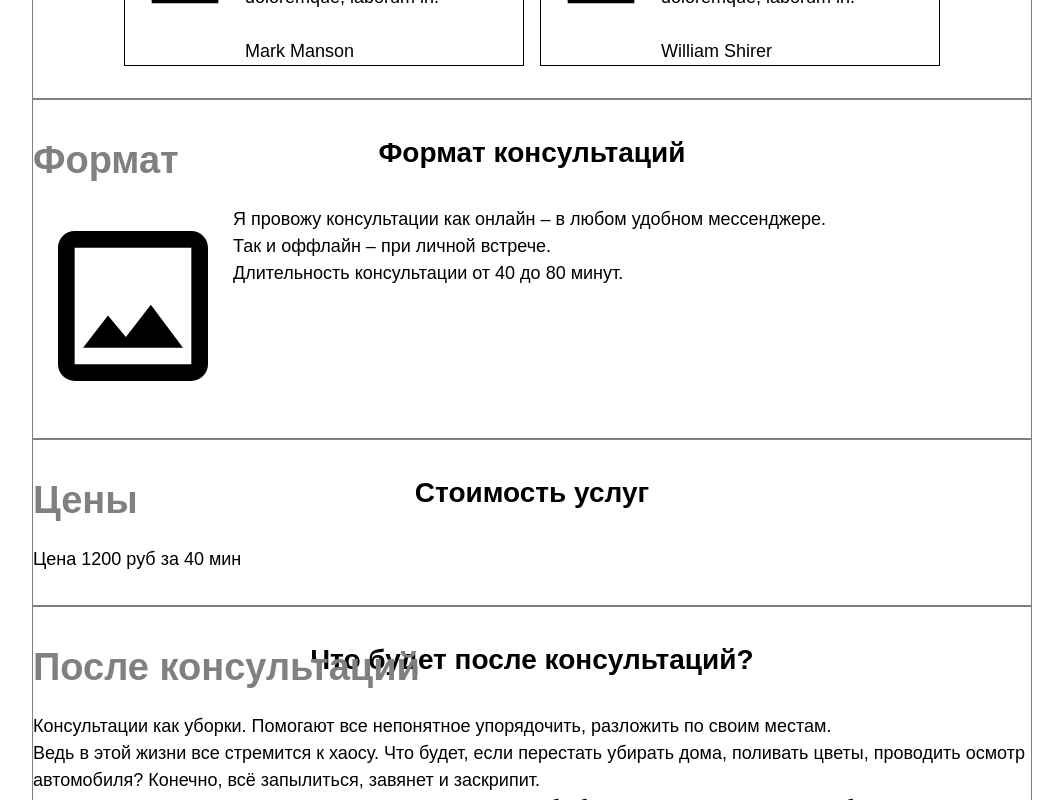
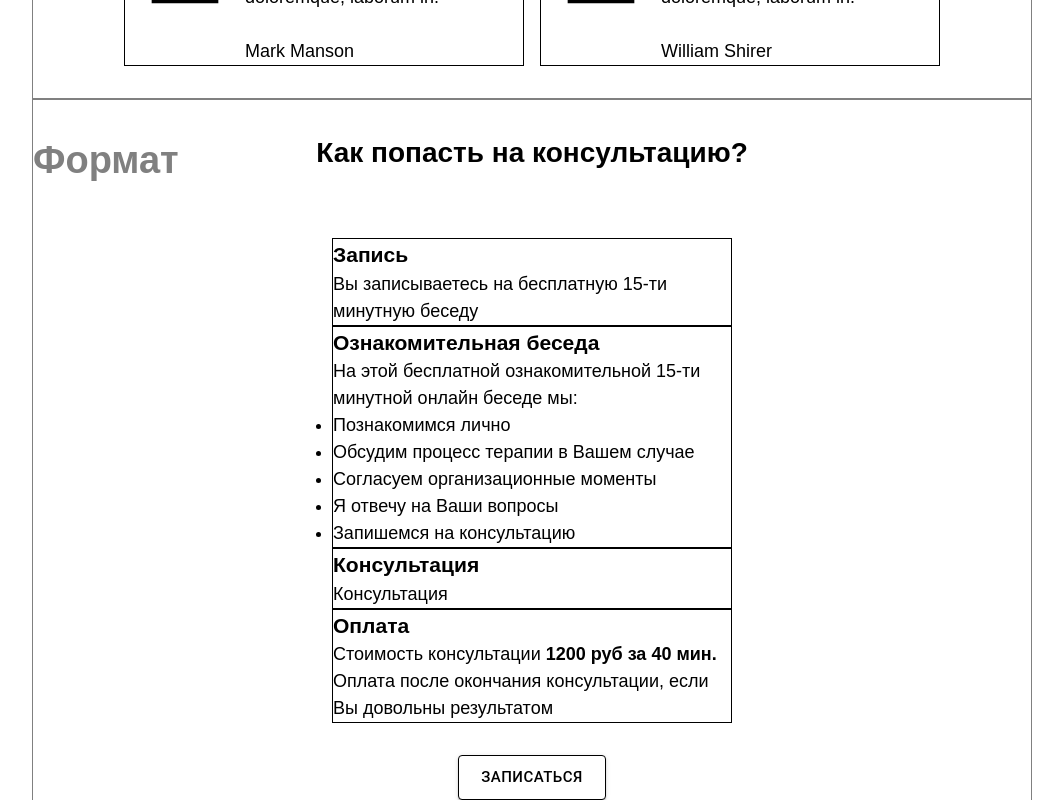
Before and after one commit to spqrod/zhe-front-end, a React (Create React App) app: page /terms-of-service in a window 1280 px wide. Shown: the part 3300-4100 px from the top of the page, without its empty margins (108-1171 px from the left). Built offline with nearby package versions, Linux system fonts and the light colour scheme.

Commit message:
Add book-consultation page

```diff
--- a/package.json
+++ b/package.json
@@ -9,9 +9,11 @@
     "@fontsource/roboto": "^4.5.8",
     "@mui/icons-material": "^5.11.11",
     "@mui/material": "^5.11.14",
+    "@mui/x-date-pickers": "^6.0.3",
     "@testing-library/jest-dom": "^5.16.5",
     "@testing-library/react": "^13.4.0",
     "@testing-library/user-event": "^13.5.0",
+    "dayjs": "^1.11.7",
     "react": "^18.2.0",
     "react-dom": "^18.2.0",
     "react-router-dom": "^6.9.0",
--- a/src/App.js
+++ b/src/App.js
@@ -6,20 +6,25 @@ import Contact from "./pages/Contact";
 import Blog from "./pages/Blog";
 import About from "./pages/About";
 import Methods from "./pages/Methods";
+import BookConsultation from "./pages/BookConsultation";
 import PrivacyPolicy from "./pages/PrivacyPolicy";
 import TermsOfService from "./pages/TermsOfService";
 import "./styles/global.css";
 
 function App() {
+  const consultationPrice = 1200;
+  const consultationLength = 40;
+
   return (
     <div>
       <Header />
       <Routes>
-        <Route path="/" element={<Home />} />
+        <Route path="/" element={<Home consultationPrice={consultationPrice} consultationLength={consultationLength}/>} />
         <Route path="/contact" element={<Contact />} />
         <Route path="/blog" element={<Blog />} />
         <Route path="/about" element={<About />} />
         <Route path="/methods" element={<Methods />} />
+        <Route path="/book-consultation" element={<BookConsultation consultationPrice={consultationPrice} consultationLength={consultationLength}/>} />
         <Route path="/privacy-policy" element={<PrivacyPolicy />} />
         <Route path="/terms-of-service" element={<TermsOfService />} />
       </Routes>
--- /dev/null
+++ b/src/components/ConsultationBookingProcess.js
@@ -0,0 +1,32 @@
+import "../styles/consultationBookingProcess.css"
+
+export default function ConsultationBookingProcess({consultationPrice, consultationLength}) {
+    return (
+        <div>
+            <div className="processContainer">
+                <h3>Запись</h3>
+                <p>Вы записываетесь на бесплатную 15-ти минутную беседу</p>
+            </div>
+            <div className="processContainer">
+                <h3>Ознакомительная беседа</h3>
+                <p>На этой бесплатной ознакомительной 15-ти минутной онлайн беседе мы:</p>
+                <ul>
+                    <li>Познакомимся лично</li>
+                    <li>Обсудим процесс терапии в Вашем случае</li>
+                    <li>Согласуем организационные моменты</li>
+                    <li>Я отвечу на Ваши вопросы</li>
+                    <li>Запишемся на консультацию</li>
+                </ul>
+            </div>
+            <div className="processContainer">
+                <h3>Консультация</h3>
+                <p>Консультация</p>
+            </div>
+            <div className="processContainer">
+                <h3>Оплата</h3>
+                <p>Стоимость консультации <b>{consultationPrice} руб за {consultationLength} мин.</b></p>
+                <p>Оплата после окончания консультации, если Вы довольны результатом</p>
+            </div>
+        </div>
+    );
+}
--- a/src/components/Footer.js
+++ b/src/components/Footer.js
@@ -11,7 +11,7 @@ export default function Footer() {
             <div className="footerContactsContainer">
                 <SocialLinks />
                 <div className="footerButtonContainer">
-                    <Button variant="contained" size="large" href="/book-consultation"
+                    <Button component={Link} to="/book-consultation" variant="contained" size="large"
                         sx={{
                             backgroundColor: "white",
                             color: "black",
--- a/src/components/Header.js
+++ b/src/components/Header.js
@@ -33,7 +33,7 @@ export default function Header() {
                     </Link>
                 </li>
             </ul>
-            <Button variant="contained" size="large" href="/book-consultation"
+            <Button component={Link} to="/book-consultation" variant="contained" size="large"
                 sx={{
                     backgroundColor: "white",
                     color: "black",
--- /dev/null
+++ b/src/pages/BookConsultation.js
@@ -0,0 +1,45 @@
+import "../styles/bookConsultation.css";
+import TextField from '@mui/material/TextField';
+import Button from "@mui/material/Button";
+import SocialLinks from "../components/SocialLinks";
+
+import { AdapterDayjs } from '@mui/x-date-pickers/AdapterDayjs';
+import { LocalizationProvider } from '@mui/x-date-pickers/LocalizationProvider';
+import { DatePicker } from '@mui/x-date-pickers/DatePicker';
+import ConsultationBookingProcess from "../components/ConsultationBookingProcess";
+
+
+
+export default function BookConsultation({consultationPrice, consultationLength}) {
+    return (
+        <main className="bookConsultationPage">
+            <section className="processSection">
+                <div className="processesContainer">
+                    <h1>Как попасть на консультацию?</h1>
+                    <ConsultationBookingProcess consultationPrice={consultationPrice} consultationLength={consultationLength} />
+                </div>
+            </section>
+            <section className="bookingSection">
+                <h2>Записаться на бесплатную ознакомительную беседу</h2>
+                <form className="form">
+                    <LocalizationProvider dateAdapter={AdapterDayjs}>
+                        <DatePicker />
+                    </LocalizationProvider>
+                    <TextField label="Имя" variant="outlined"/>
+                    <TextField label="Email" required variant="outlined" type="email"/>
+                    <TextField label="Телефон" required variant="outlined" type="tel"/>
+                    <Button className="formButton" variant="contained" size="large"
+                    sx={{
+                        backgroundColor: "white",
+                        color: "black",
+                        border: "1px solid black"
+                    }}>Записаться</Button>
+                </form>
+                <div className="alternativeBookingMethodContainer">
+                    <p>Также можете записаться, просто написав мне в:</p>
+                    <SocialLinks />
+                </div>
+            </section>
+        </main>
+    );
+}
--- a/src/pages/Home.js
+++ b/src/pages/Home.js
@@ -2,8 +2,10 @@ import "../styles/home.css";
 import Button from "@mui/material/Button"
 import PhotoOutlinedIcon from "@mui/icons-material/PhotoOutlined";
 import PersonIcon from '@mui/icons-material/Person';
+import ConsultationBookingProcess from "../components/ConsultationBookingProcess"
+import { Link } from "react-router-dom";
 
-export default function Home() {
+export default function Home({consultationPrice, consultationLength}) {
     return (
         <main className="homePage">
             <section className="heroSection">
@@ -148,18 +150,15 @@ export default function Home() {
             </section>
             <section className="formatSection">
                 <h1 className="sectionName">Формат</h1>
-                <h2>Формат консультаций</h2>
-                <div className="formatInfoContainer">
-                    <PhotoOutlinedIcon className="formatIcon" />
-                    <p>Я провожу консультации как онлайн – в любом удобном мессенджере.</p>
-                    <p>Так и оффлайн – при личной встрече.</p>
-                    <p>Длительность консультации от 40 до 80 минут.</p>
-                </div>
-            </section>
-            <section className="priceSection">
-                <h1 className="sectionName">Цены</h1>
-                <h2>Стоимость услуг</h2>
-                <p>Цена 1200 руб за 40 мин</p>
+                <h2>Как попасть на консультацию?</h2>
+                <ConsultationBookingProcess consultationPrice={consultationPrice} consultationLength={consultationLength} />
+                <Button component={Link} to="/book-consultation" variant="contained" size="large"
+                sx={{
+                    backgroundColor: "white",
+                    color: "black",
+                    border: "1px solid black"
+                }}>Записаться
+            </Button>
             </section>
             <section className="afterSection">
                 <h1 className="sectionName">После консультаций</h1>
--- /dev/null
+++ b/src/styles/bookConsultation.css
@@ -0,0 +1,33 @@
+
+.bookConsultationPage .processesContainer {
+    display: flex;
+    flex-direction: column;
+    align-items: center;
+    gap: var(--small-gap);
+}
+
+.bookConsultationPage .processContainer {
+    width: 400px;
+    border: 1px solid black
+}
+
+.bookConsultationPage .socialLinksContainer {
+    justify-content: space-evenly;
+}
+
+.bookConsultationPage .bookingSection {
+    display: flex;
+    flex-direction: column;
+    align-items: center;
+    gap: var(--big-gap);
+}
+
+.bookConsultationPage .form {
+    max-width: min(800px, 80vw);
+    display: flex;
+    flex-direction: column;
+    /* justify-content: space-between; */
+    /* flex-wrap: wrap; */
+    gap: var(--small-gap);
+
+}
--- /dev/null
+++ b/src/styles/consultationBookingProcess.css
@@ -0,0 +1,12 @@
+
+.processesContainer {
+    display: flex;
+    flex-direction: column;
+    align-items: center;
+    gap: var(--small-gap);
+}
+
+.processContainer {
+    width: 400px;
+    border: 1px solid black
+}
--- a/src/styles/home.css
+++ b/src/styles/home.css
@@ -53,8 +53,11 @@
     float: left;
 }
 
-.homePage .formatInfoContainer {
-    height: 200px;
+.homePage .formatSection {
+    display: flex;
+    flex-direction: column;
+    align-items: center;
+    gap: var(--big-gap);
 }
 
 .homePage .reviewsContainer {
--- a/src/styles/methods.css
+++ b/src/styles/methods.css
@@ -0,0 +1,18 @@
+.methodsPage .methodsContainer {
+    display: flex;
+    flex-direction: column;
+    justify-content: center;
+    align-items: center;
+    gap: var(--small-gap);
+}
+
+.methodsPage .methodContainer {
+    border: 1px solid grey;
+    display: flex;
+    justify-content: center;
+    align-items: center;
+}
+
+.methodsPage .methodIcon {
+    font-size: 100px;
+}
```
Also changed, not shown: src/pages/Methods.js (+33 -1 lines), 1 other file (tests, documents, lock files or other folders).
